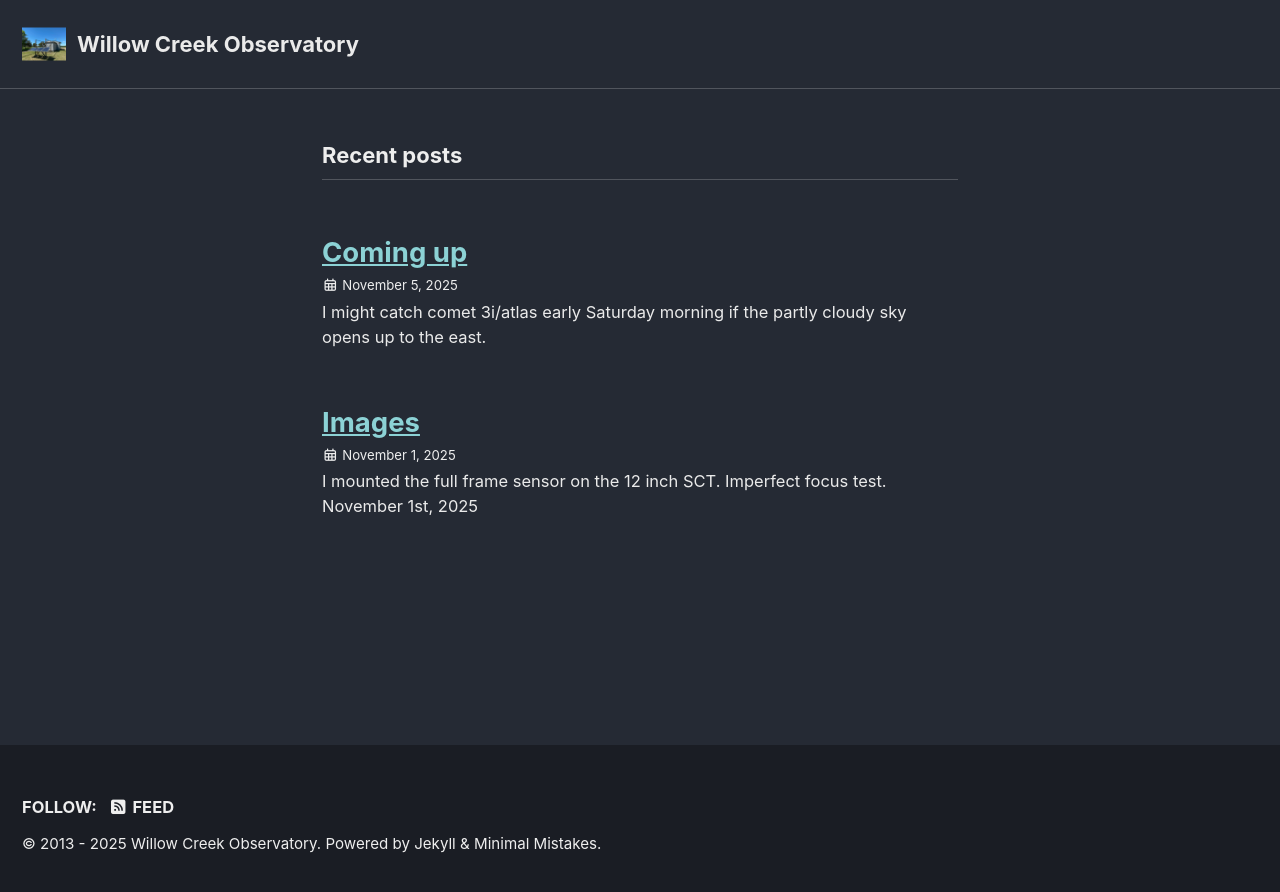
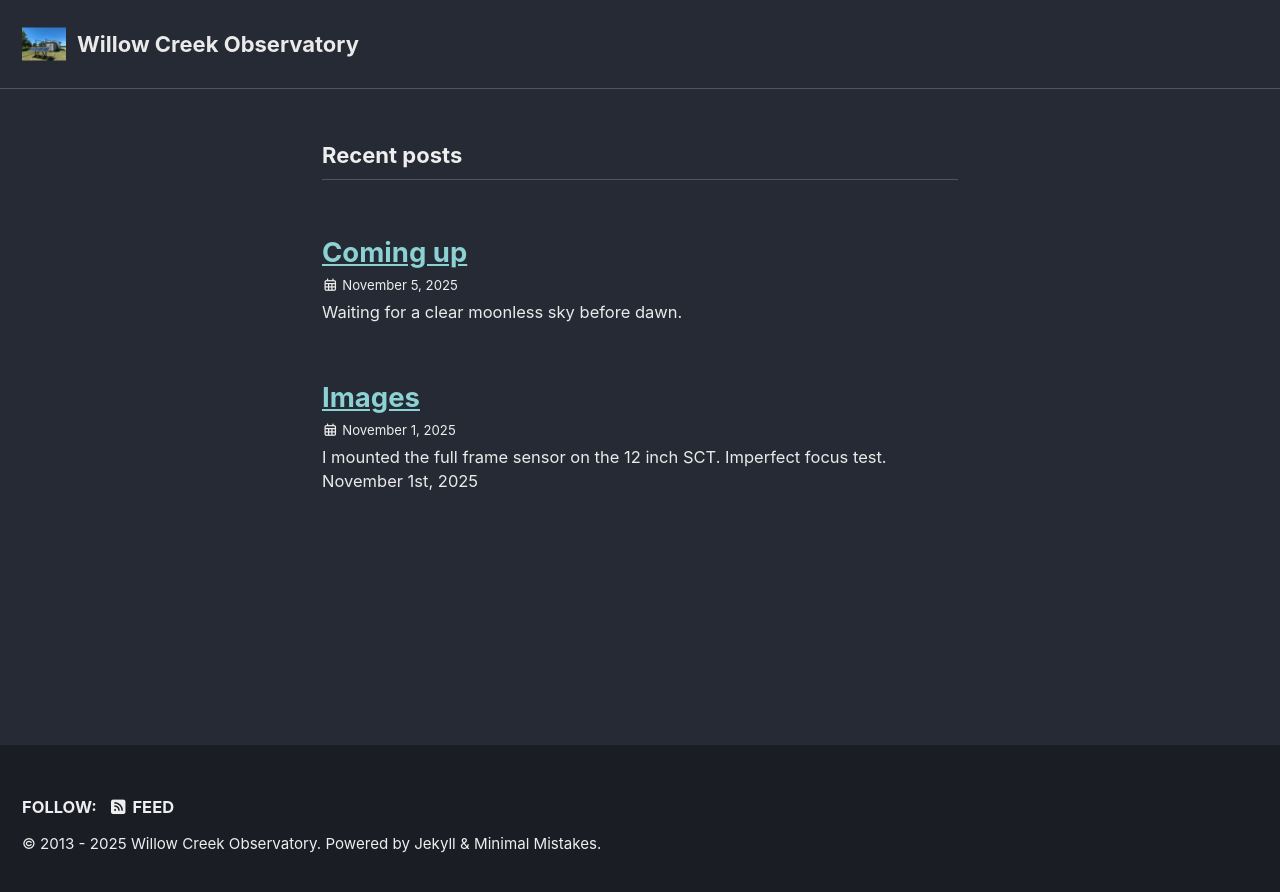
Before and after one commit to ethos101/ethos101.github.io, a Jekyll site: the page built from index.md, in a window 1280 px wide. Shown: the top 892 px of the page. Built offline with Jekyll 4.4.1, drawn with Linux system fonts in a browser that asks for light colours; cached includes are drawn as plain includes; the list of posts is cut into pages by our own code.

Commit message:
Update 1900-01-01-about.md

```diff
--- a/_posts/1900-01-01-about.md
+++ b/_posts/1900-01-01-about.md
@@ -2,11 +2,11 @@
 title: Coming up
 date: 2025-11-05
 ---
-I might catch comet 3i/atlas early Saturday morning if the partly cloudy sky opens up to the east.
 
-![](/images/IMG_3142.jpeg)
-![](/images/IMG_3143.png)
-![](/images/IMG_3147.png)
+Waiting for a clear moonless sky before dawn.
+![](/images/IMG_3200.jpeg)
+
+
 
 ![link](https://www.cleardarksky.com/c/BrnrdMNcsk.gif?c=1944050)
 [Legacy Wordpress site](https://jahardy33.wordpress.com)
```
